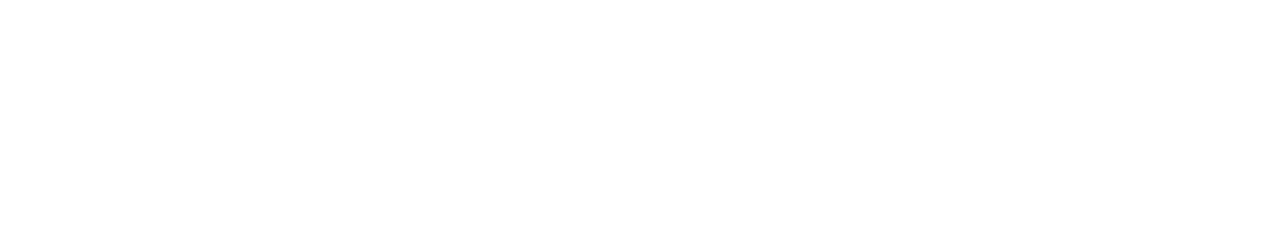
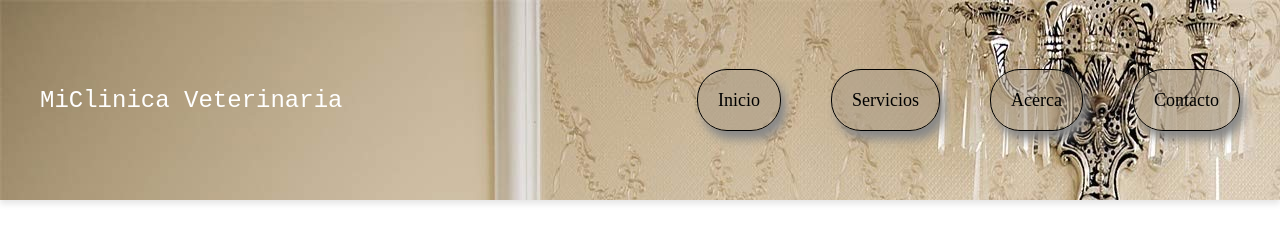
Before and after one commit to mariohzp/mariohzp.github.io, a plain HTML site: page index.html in a window 1280 px wide. Drawn offline with Linux system fonts and the light colour scheme.

Commit message:
cabecera

```diff
--- a/index.html
+++ b/index.html
@@ -8,7 +8,15 @@
 </head>
 <body>
     <div class="cabecera">
-
+        <div class="logo">MiClinica Veterinaria</div>
+        <nav class="nav">
+            <ul>
+                <li><a href="#">Inicio</a></li>
+                <li><a href="#">Servicios</a></li>
+                <li><a href="#">Acerca</a></li>
+                <li><a href="#">Contacto</a></li>
+            </ul>
+        </nav>
     </div>
     <div class="info">
 
--- a/style.css
+++ b/style.css
@@ -5,10 +5,56 @@
     box-sizing: border-box;
 }
 
+/*CABECERA FIJA*/
+.cabecera {
+    position: fixed;
+    top: 0;
+    left: 0;
+    width: 100%;
+    height: 200px;
+    background-image: url(fondo-cabecera.jpg);
 
-.cabecera {
+
+    color: white;
+    display: flex;
+    justify-content: space-between;
+    align-items: center;
+    padding: 15px 40px;
+    box-shadow: 0px 4px 6px rgba(0, 0, 0, 0.1);
+}
+
+.logo {
+    font-size: 1.5rem;
+    font-family: monospace;
 
 }
+
+.nav ul {
+    list-style: none;
+    display: flex;
+}
+
+.nav ul li {
+    margin-left: 50px;
+}
+
+.nav ul li a {
+    color: rgb(0, 0, 0);
+    text-decoration: none;
+    font-size: large;
+
+    border: 1px solid black;
+    padding: 20px;
+    background-color: rgba(174, 158, 137,0.6);
+    box-shadow: 5px  8px 10px #888888;
+    border-radius: 30px;
+}
+
+.nav ul li a:hover {
+    color: rgb(228, 219, 231);
+    background-color: rgba(89, 74, 55, 0.6);
+}
+
 
 /*pantalla 1*/
 .info {
```
Also changed, not shown: fondo-cabecera.jpg (added), imagen-gato.jpg (added), imagen-hero.jpg (added), imagen-pajaro.jpg (added), imagen-perro.jpg (added), imagen-pez.jpg (added), veterinaria-logo.jpg (added).
